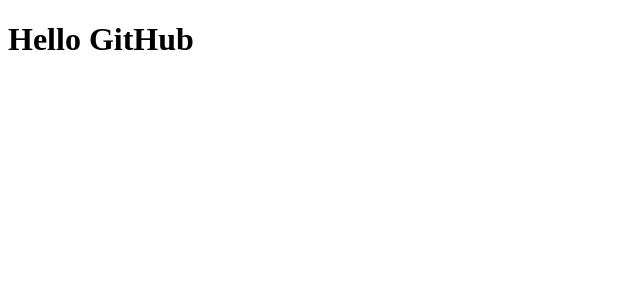
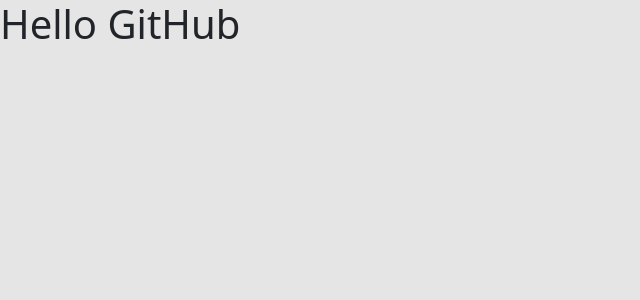
Before and after one commit to Rafaelse6/github-api-react, a React (Create React App) app in the folder github-api/: page / in a window 1280 px wide. Shown: the top 300 px of the page, without its empty margins (0-640 px from the left). Built offline with nearby package versions, Linux system fonts and the light colour scheme.

Commit message:
Bootstrap, Prettier

```diff
--- a/github-api/package.json
+++ b/github-api/package.json
@@ -3,6 +3,7 @@
   "version": "0.1.0",
   "private": true,
   "dependencies": {
+    "@popperjs/core": "^2.11.8",
     "@testing-library/jest-dom": "^5.17.0",
     "@testing-library/react": "^13.4.0",
     "@testing-library/user-event": "^13.5.0",
@@ -10,6 +11,8 @@
     "@types/node": "^16.18.39",
     "@types/react": "17.0.0",
     "@types/react-dom": "17.0.0",
+    "bootstrap": "5.0.2",
+    "node-sass": "4.14.1",
     "react": "17.0.2",
     "react-dom": "17.0.2",
     "react-scripts": "5.0.1",
--- a/github-api/src/App.tsx
+++ b/github-api/src/App.tsx
@@ -1,3 +1,4 @@
+import "./assets/styles/custom.scss";
 import "./App.css";
 
 export default function App() {
--- /dev/null
+++ b/github-api/src/assets/styles/custom.scss
@@ -0,0 +1,7 @@
+$theme-colors: (
+  "primary": #1890ff,
+);
+
+$body-bg: #e5e5e5;
+
+@import "~bootstrap/scss/bootstrap.scss";
--- a/github-api/src/index.tsx
+++ b/github-api/src/index.tsx
@@ -1,5 +1,6 @@
 import React from "react";
 import ReactDOM from "react-dom";
+import "bootstrap/dist/css/bootstrap.css";
 import App from "./App";
 
 ReactDOM.render(
```
Also changed, not shown: 2 other files (tests, documents, lock files or other folders).
